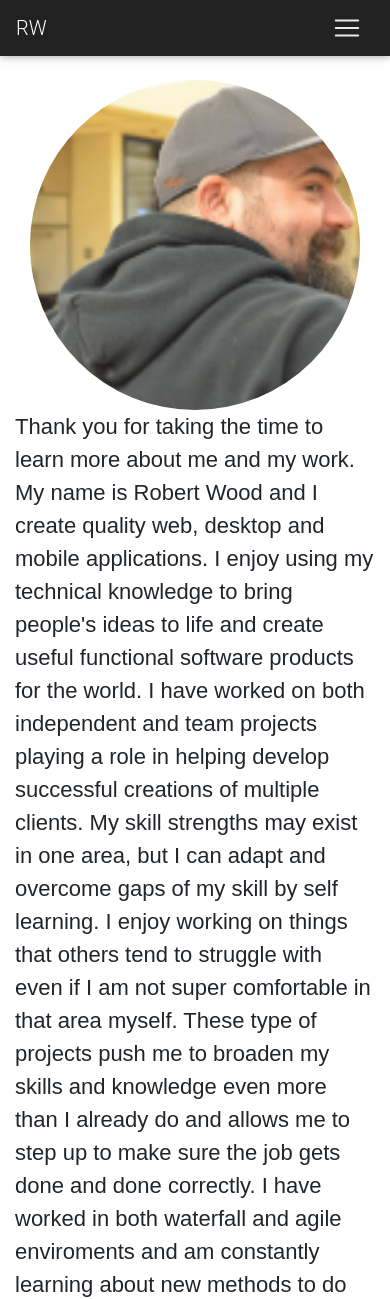
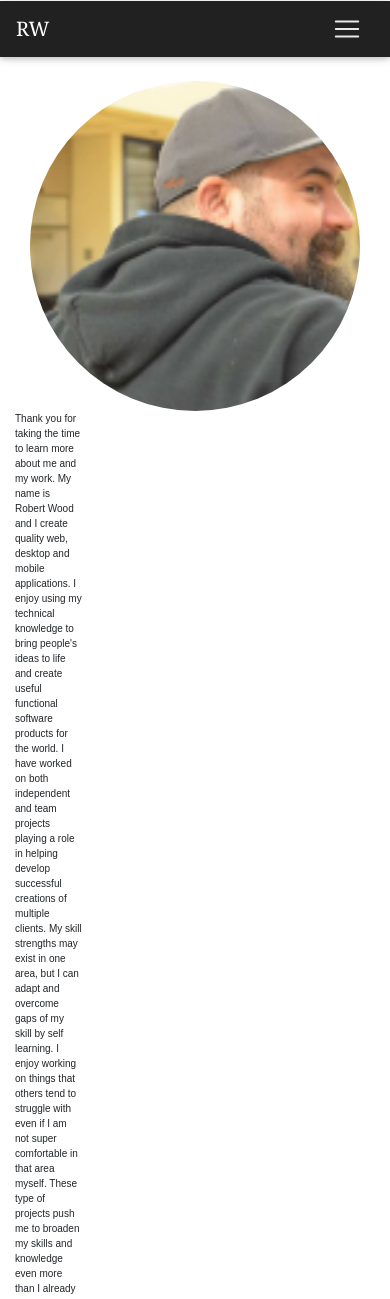
Before and after one commit to woodrdk/IT305PoftfolioProject, a PHP site: page / in a window 390 px wide. Shown: the top 1299 px of the page. Run offline with PHP 8.4, Linux system fonts and the light colour scheme; some libraries are stand-ins or nearby versions; some web fonts are replaced.

Commit message:
Add files via upload

```diff
--- a/styles/port.css
+++ b/styles/port.css
@@ -1,3 +1,28 @@
+#aboutMe {
+    height: 25%;
+    width: 25%;
+    font-family: 'Rubik', sans-serif;
+    font-size: 10px;
+}
+
+body{
+    font-family: "Georgia", Georgia, serif;
+}
+
+@media(max-width:768px){
+    .right-stick {top:55%; display:none}
+}
+
+@media(max-width:991px){
+    .right-stick {right: -94px;}
+    .right-stick a {padding: 10px 20px;font-size: 18px;}
+}
+
+#nav-container-top {
+    height: 1px;
+    /*background-color: blue;*/
+}
+
 .right-stick {
     position: fixed;
     right: -122px;
@@ -17,19 +42,39 @@
     background: #0e0e0e;
 }
 
-@media(max-width:768px){
-    .right-stick {top:55%; display:none}
+#right-stick{
+    display:none;
 }
 
-@media(max-width:991px){
-    .right-stick {right: -94px;}
-    .right-stick a {padding: 10px 20px;font-size: 18px;}
+.var-highlight{
+    color: #C0AD60;
+}
+.string-highlight{
+    color: rgba(253, 149, 90, 0.8);
 }
 
-#aboutMe {
-    height: 100%;
-    width: 100%;
-    font-family: 'Rubik', sans-serif;
-    font-size: 22px;
+#typewriter{
+    font-size: 2em;
+    margin: 0;
+    font-family: "Courier New";
+}
+#typewriter::after{
+     content: "|";
+     animation: blink 500ms linear infinite alternate;
+    }
 
+
+@-webkit-keyframes blink{
+    0%{opacity: 0;}
+    100%{opacity: 1;}
 }
+
+@-moz-keyframes blink{
+    0%{opacity: 0;}
+    100%{opacity: 1;}
+}
+
+@keyframes blink{
+    0%{opacity: 0;}
+    100%{opacity: 1;}
+}
```
